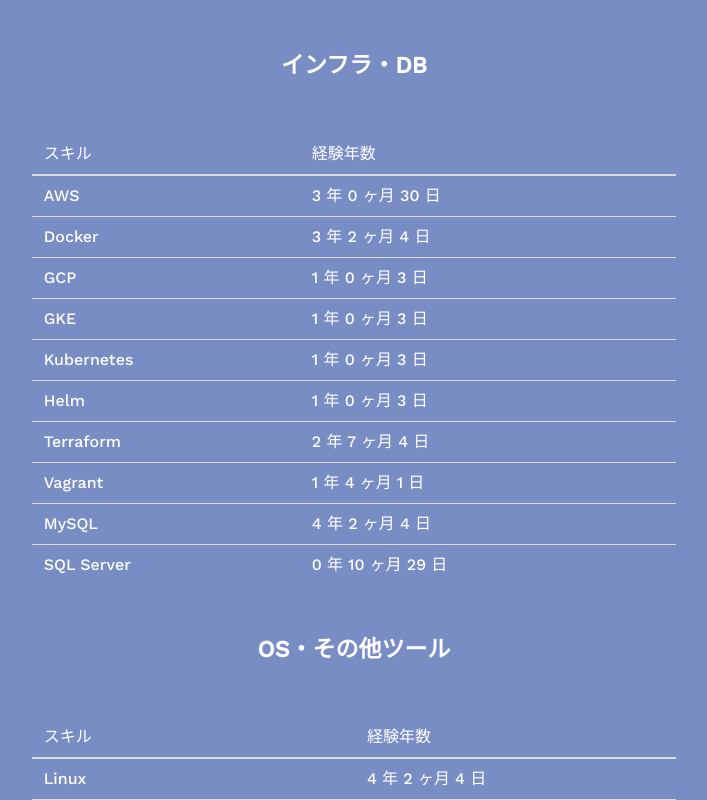
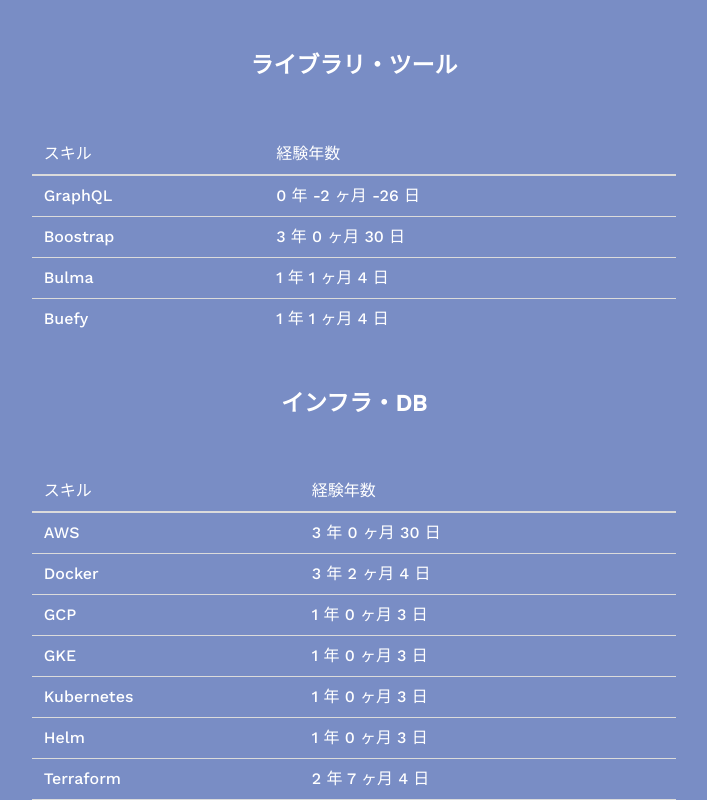
Before and after one commit to yasunaga-shuto/portfolio, a Next.js app: page / in a window 1280 px wide. Shown: the part 2580-3380 px from the top of the page, without its empty margins (286-993 px from the left). Built offline with nearby package versions, Linux system fonts and the light colour scheme.

Commit message:
ライブラリ追加

```diff
--- a/locales/en.ts
+++ b/locales/en.ts
@@ -15,7 +15,8 @@
     Also, my english is good enough to understand business email. My TOEIC score is 850.<br />
     My hobbies are mahjong🀄️, guitar🎸, pool🎱 and drinking🍺.`,
   SKILLS_TEXT: "Skill Set",
-  LANGS: "Languages and Frameworks",
+  LANGS: "Languages, Frameworks",
+  LIBRARIES: "Libraries",
   SKILL: "Skill",
   EXPERIENCE: "Years of experience",
   YEAR: "years",
--- a/locales/ja.ts
+++ b/locales/ja.ts
@@ -16,6 +16,7 @@
     好きなものは、麻雀🀄️・ギター🎸・ビリヤード🎱・お酒🍺`,
   SKILLS_TEXT: "スキルセット",
   LANGS: "言語・フレームワーク",
+  LIBRARIES: "ライブラリ・ツール",
   SKILL: "スキル",
   EXPERIENCE: "経験年数",
   YEAR: "年",
--- a/pages/index.tsx
+++ b/pages/index.tsx
@@ -63,6 +63,24 @@
     {
       name: "jQuery",
       experience: [{ start: "2018-09-01", end: "2019-04-01" }]
+    },
+  ]
+  const libraries: Skill[] = [
+    {
+      name: "GraphQL",
+      experience: [{ start: "2023-02-01", end: "current" }],
+    },
+    {
+      name: "Boostrap",
+      experience: [{ start: "2018-09-01", end: "2021-10-01" }],
+    },
+    {
+      name: "Bulma",
+      experience: [{ start: "2021-10-01", end: "current" }]
+    },
+    {
+      name: "Buefy",
+      experience: [{ start: "2021-10-01", end: "current" }]
     },
   ]
   const infra: Skill[] = [
@@ -275,6 +293,20 @@
             </table>
           </div>
           <div className="mb-6">
+            <h3 className={styles.sub}>{t.LIBRARIES}</h3>
+            <table className={`${styles.table} table is-fullwidth`}>
+              <thead>
+                <tr>
+                  <td>{t.SKILL}</td>
+                  <td>{t.EXPERIENCE}</td>
+                </tr>
+              </thead>
+              <tbody>
+                {libraries.map((s) => <tr key={s.name}><td>{s.name}</td><td>{years(s)}</td></tr>)}
+              </tbody>
+            </table>
+          </div>
+          <div className="mb-6">
             <h3 className={styles.sub}>{t.INFRA}</h3>
             <table className={`${styles.table} table is-fullwidth`}>
               <thead>
```
